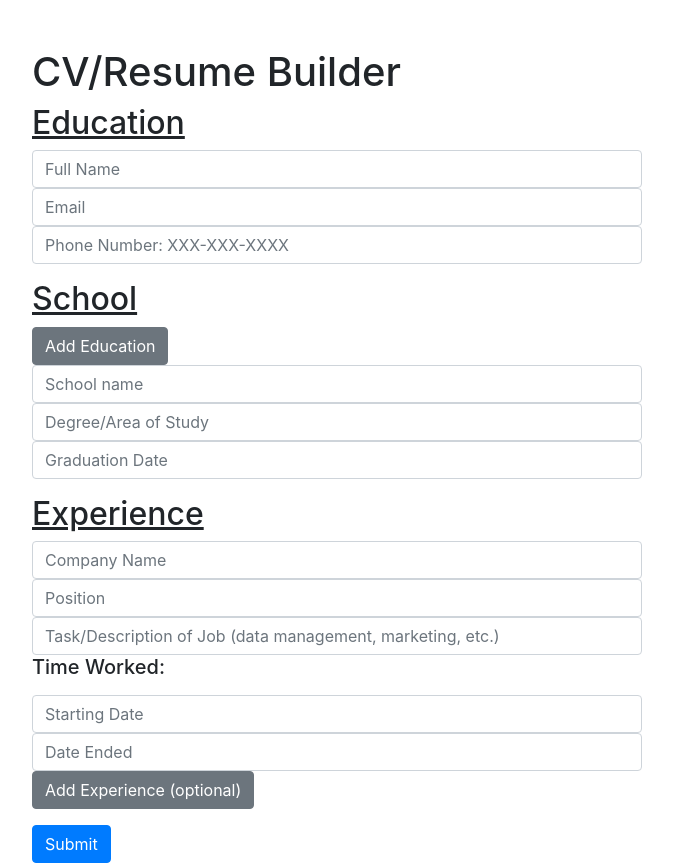
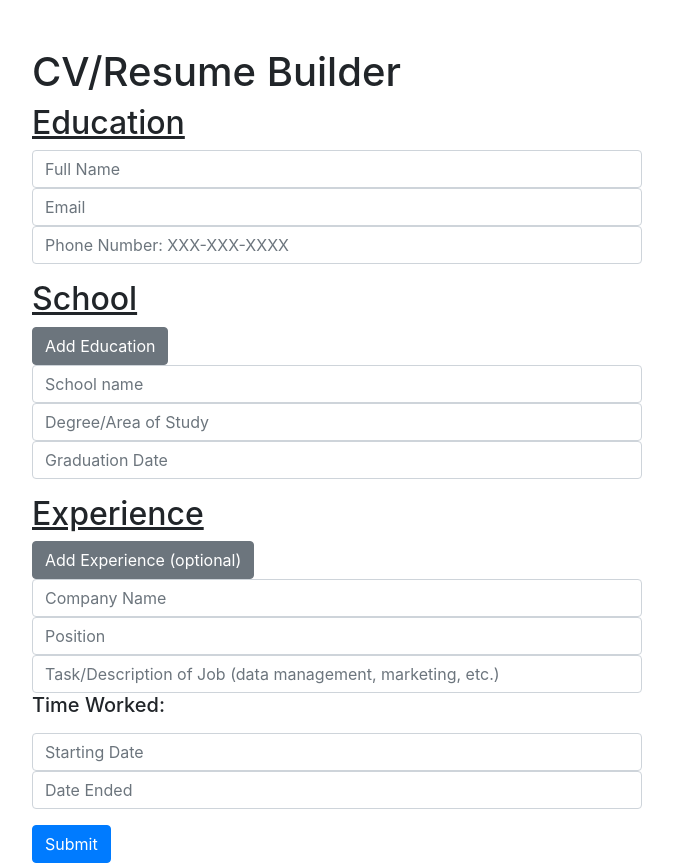
Before and after one commit to baekben/cvApp, a React (Create React App) app: page / in a window 1280 px wide. Shown: the whole page, without its empty margins (303-976 px from the left). Built offline with nearby package versions, Linux system fonts and the light colour scheme.

Commit message:
Edited to keep one button to add additonal jobs

```diff
--- a/src/App.js
+++ b/src/App.js
@@ -12,6 +12,7 @@ class App extends Component {
 			jobNum: 1,
 			newEducation: [],
 			educations: [],
+			newJob: [],
 			jobs: [],
 			buttonText: 'Submit',
 		};
@@ -19,6 +20,7 @@ class App extends Component {
 		this.handleSubmit = this.handleSubmit.bind(this);
 		this.addEducation = this.addEducation.bind(this);
 		this.newEducation = this.newEducation.bind(this);
+		this.newJob = this.newJob.bind(this);
 		this.addJob = this.addJob.bind(this);
 	}
 
@@ -70,6 +72,17 @@ class App extends Component {
 		this.addEducation(this.newEducation);
 	};
 
+	newJob = (job) => {
+		this.setState({
+			newJob: this.state.newJob.concat(job),
+		});
+	};
+
+	updateJob = (e) => {
+		e.preventDefault();
+		this.addJob(this.newJob);
+	};
+
 	render() {
 		const educations = [];
 		for (let i = 0; i < this.state.eduNum; i++) {
@@ -89,7 +102,7 @@ class App extends Component {
 					key={i}
 					number={i}
 					completedForm={this.state.completedForm}
-					jobs={this.addJob}
+					jobs={this.newJob}
 				/>
 			);
 		}
@@ -114,7 +127,9 @@ class App extends Component {
 						<h2>
 							<u>Experience</u>
 						</h2>
-
+						<button className="btn btn-secondary" id="jobBtn" onClick={this.updateJob}>
+							Add Experience (optional)
+						</button>
 						{jobs}
 						<div>
 							<button type="submit" className="btn btn-primary" onClick={this.handleSubmit}>
--- a/src/components/EducationOutput.js
+++ b/src/components/EducationOutput.js
@@ -11,7 +11,6 @@ export default class EducationOutput extends Component {
 			gradDate: '',
 		};
 		this.handleChange = this.handleChange.bind(this);
-		// this.eduSubmit = this.eduSubmit.bind(this);
 	}
 	handleChange = (e) => {
 		this.setState({
@@ -19,16 +18,6 @@ export default class EducationOutput extends Component {
 		});
 	};
 
-	eduSubmit = (e) => {
-		e.preventDefault();
-		//add school
-		let education = {
-			school: this.state.school,
-			degree: this.state.degree,
-			gradDate: this.state.gradDate,
-		};
-		this.props.newEducation(education);
-	};
 	render() {
 		const { school, degree, gradDate } = this.state;
 		const { completedForm, number } = this.props;
--- a/src/components/Experience.js
+++ b/src/components/Experience.js
@@ -2,11 +2,10 @@ import React, { Component } from 'react';
 
 class Experience extends Component {
 	render() {
-		const { company, position, tasks, startDate, endDate, handleChange, handleSubmit } = this.props;
+		const { company, position, tasks, startDate, endDate, handleChange } = this.props;
 
 		return (
 			<div className="form-group">
-
 				<input
 					type="text"
 					id="company"
@@ -50,9 +49,6 @@ class Experience extends Component {
 					value={endDate}
 					className="form-control"
 				/>
-				<button className="btn btn-secondary" id="jobBtn" onClick={handleSubmit}>
-					Add Experience (optional)
-				</button>
 			</div>
 		);
 	}
--- a/src/components/ExperienceOutput.js
+++ b/src/components/ExperienceOutput.js
@@ -13,26 +13,13 @@ export default class ExperienceOutput extends Component {
 			endDate: '',
 		};
 		this.handleChange = this.handleChange.bind(this);
-		this.handleSubmit = this.handleSubmit.bind(this);
 	}
 	handleChange = (e) => {
 		this.setState({
 			[e.target.id]: e.target.value,
 		});
 	};
-	handleSubmit = (e) => {
-		e.preventDefault();
 
-		//add school
-		let job = {
-			company: this.state.company,
-			position: this.state.position,
-			tasks: this.state.tasks,
-			startDate: this.state.startDate,
-			endDate: this.state.endDate,
-		};
-		this.props.jobs(job);
-	};
 	render() {
 		const { company, position, tasks, startDate, endDate } = this.state;
 		const { completedForm } = this.props;
@@ -44,7 +31,6 @@ export default class ExperienceOutput extends Component {
 				startDate={startDate}
 				endDate={endDate}
 				handleChange={this.handleChange}
-				handleSubmit={this.handleSubmit}
 			/>
 		) : (
 			<ExperienceView
```
